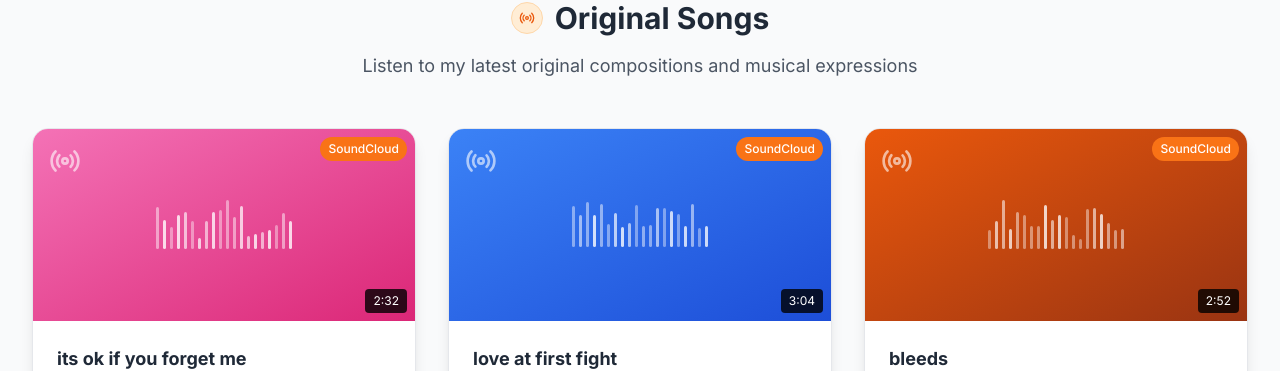
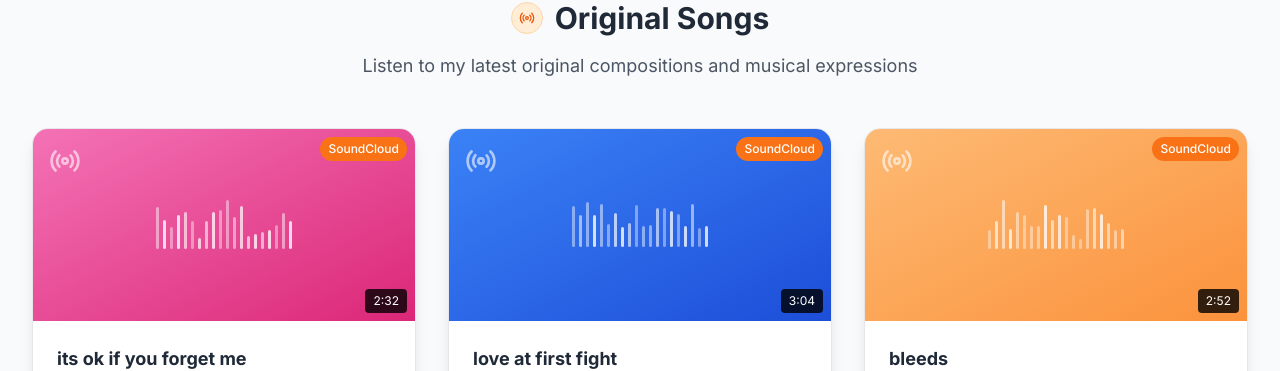
Before and after one commit to niya-shroff/alykatpaulport, a React (Vite) app: page / in a window 1280 px wide. Shown: the part 3576-3947 px from the top of the page. Built offline with nearby package versions, Linux system fonts and the light colour scheme.

Commit message:
Updated ContentSections.tsx

```diff
--- a/src/components/ContentSections.tsx
+++ b/src/components/ContentSections.tsx
@@ -55,7 +55,7 @@ export default function ContentSections() {
       likes: '5',
       url: 'https://soundcloud.com/alykatpaul/bleeds',
       description: 'A haunting and vulnerable original piece about emotional wounds and the healing process.',
-      gradient: 'from-orange-600 to-orange-800'
+      gradient: 'from-orange-300 to-orange-400'
     }
   ];
 
```
